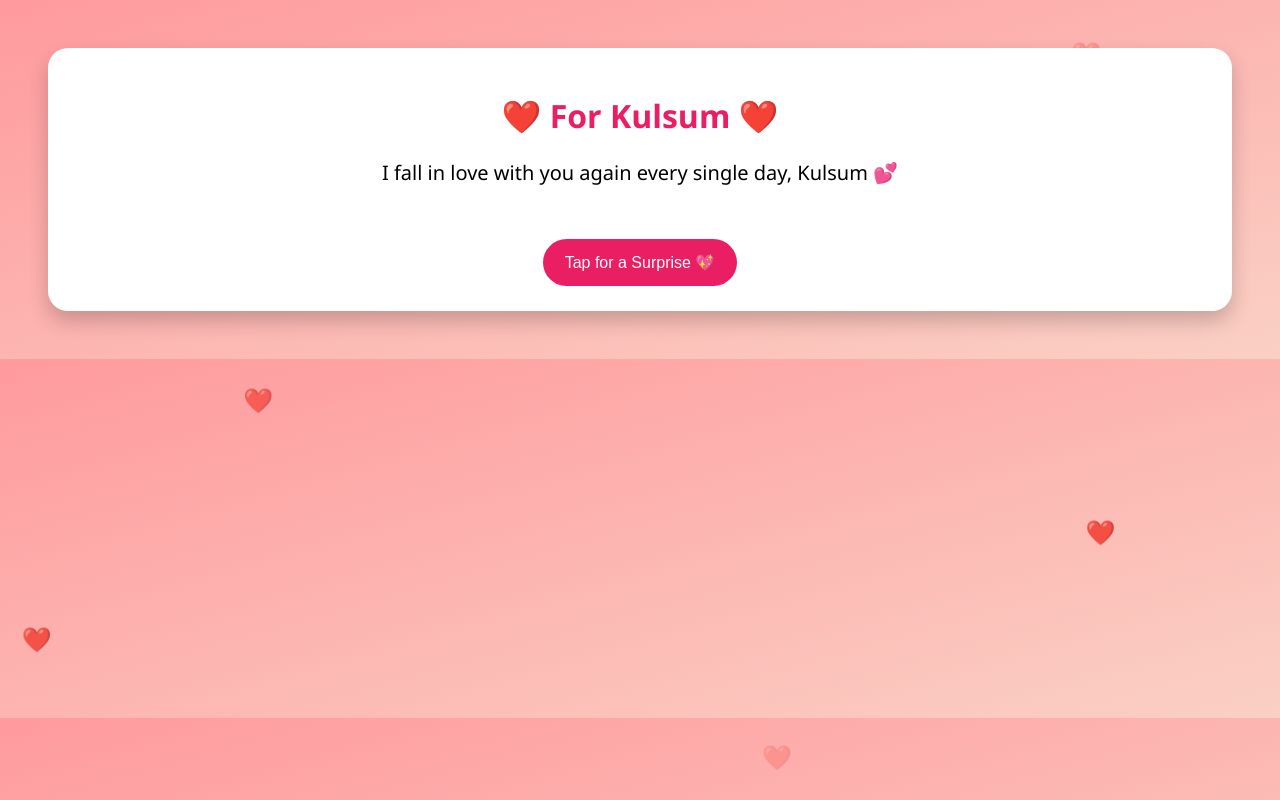
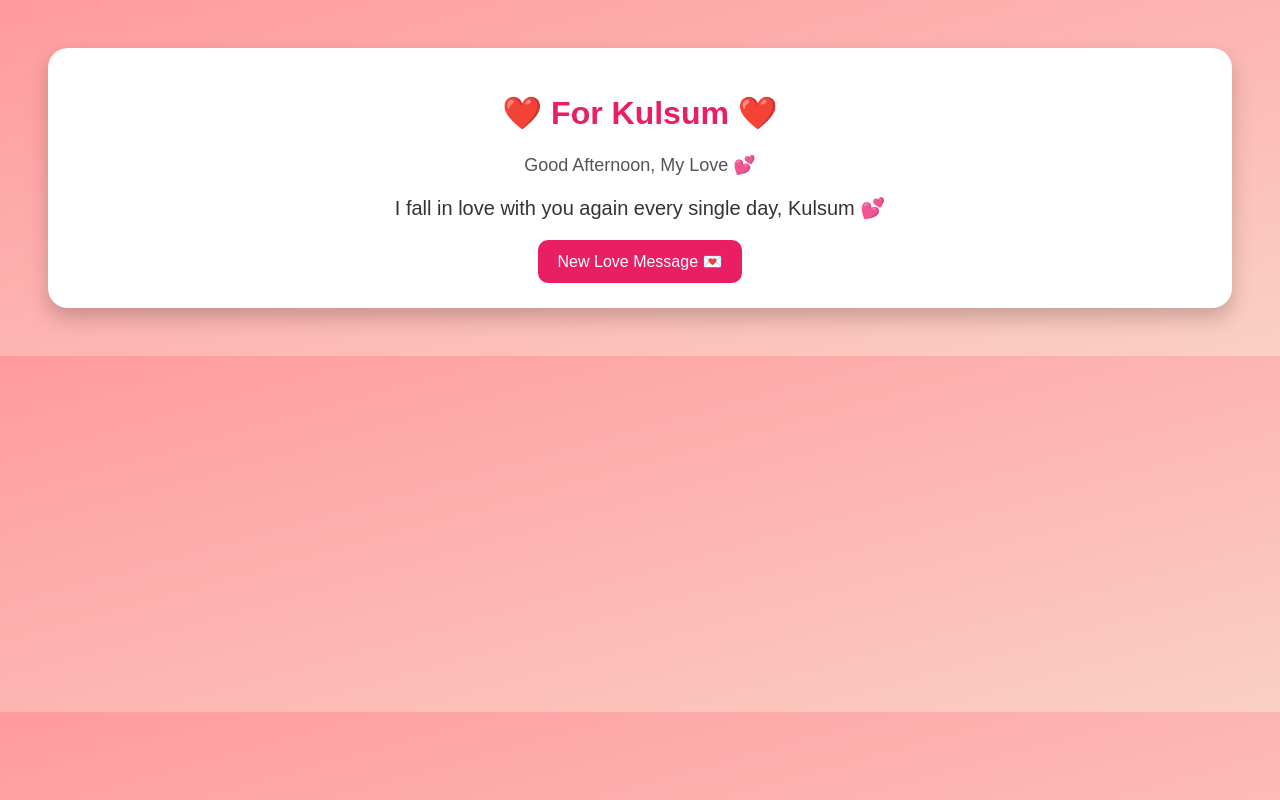
Before and after one commit to fahad3853/k, a Flask app: page / in a window 1280 px wide. Run offline with Flask 3, Linux system fonts and the light colour scheme.

Commit message:
Update index.html

```diff
--- a/templates/index.html
+++ b/templates/index.html
@@ -1,16 +1,15 @@
 <!DOCTYPE html>
 <html>
 <head>
-    <title>For Kulsum ❤️</title>
+    <title>For My Love ❤️</title>
     <meta name="viewport" content="width=device-width, initial-scale=1.0">
 
     <style>
         body {
             background: linear-gradient(to bottom right, #ff9a9e, #fad0c4);
-            font-family: 'Segoe UI', sans-serif;
+            font-family: Arial, sans-serif;
             text-align: center;
             padding: 40px;
-            overflow: hidden;
         }
 
         .card {
@@ -18,99 +17,47 @@
             padding: 25px;
             border-radius: 20px;
             box-shadow: 0 10px 20px rgba(0,0,0,0.2);
-            position: relative;
-            z-index: 2;
-            animation: pop 0.8s ease;
+            animation: fadeIn 1.2s ease-in-out;
         }
 
         h1 {
             color: #e91e63;
         }
 
+        .greeting {
+            font-size: 18px;
+            color: #555;
+        }
+
         .message {
             font-size: 20px;
             margin: 20px 0;
-            min-height: 60px;
+            color: #333;
         }
 
         button {
             background: #e91e63;
             color: white;
             border: none;
-            padding: 14px 22px;
+            padding: 12px 20px;
             font-size: 16px;
-            border-radius: 30px;
+            border-radius: 10px;
             cursor: pointer;
         }
 
-        /* Floating hearts */
-        .heart {
-            position: absolute;
-            bottom: -20px;
-            font-size: 24px;
-            animation: floatUp 6s linear infinite;
-            opacity: 0.7;
-        }
-
-        @keyframes floatUp {
-            0% { transform: translateY(0); opacity: 0; }
-            20% { opacity: 1; }
-            100% { transform: translateY(-120vh); opacity: 0; }
-        }
-
-        @keyframes pop {
-            from { transform: scale(0.8); opacity: 0; }
-            to { transform: scale(1); opacity: 1; }
+        @keyframes fadeIn {
+            from { opacity: 0; transform: translateY(15px); }
+            to { opacity: 1; transform: translateY(0); }
         }
     </style>
 </head>
 
 <body>
-
-    <!-- Floating hearts container -->
-    <div id="hearts"></div>
-
     <div class="card">
-        <h1>❤️ For Kulsum ❤️</h1>
-        <p class="message" id="message"></p>
-        <button onclick="showMessage()">Tap for a Surprise 💖</button>
+        <h1>❤️ For {{ name }} ❤️</h1>
+        <p class="greeting">{{ greeting }}</p>
+        <p class="message">{{ message }}</p>
+        <button onclick="location.reload()">New Love Message 💌</button>
     </div>
-
-    <script>
-        const messageText = "{{ message }}";
-        let index = 0;
-
-        function typeWriter() {
-            if (index < messageText.length) {
-                document.getElementById("message").innerHTML += messageText.charAt(index);
-                index++;
-                setTimeout(typeWriter, 50);
-            }
-        }
-
-        function showMessage() {
-            index = 0;
-            document.getElementById("message").innerHTML = "";
-            typeWriter();
-        }
-
-        // Auto start typing
-        typeWriter();
-
-        // Create floating hearts
-        setInterval(() => {
-            const heart = document.createElement("div");
-            heart.className = "heart";
-            heart.innerHTML = "❤️";
-            heart.style.left = Math.random() * 100 + "vw";
-            heart.style.animationDuration = (Math.random() * 3 + 4) + "s";
-            document.body.appendChild(heart);
-
-            setTimeout(() => {
-                heart.remove();
-            }, 7000);
-        }, 800);
-    </script>
-
 </body>
 </html>
```
